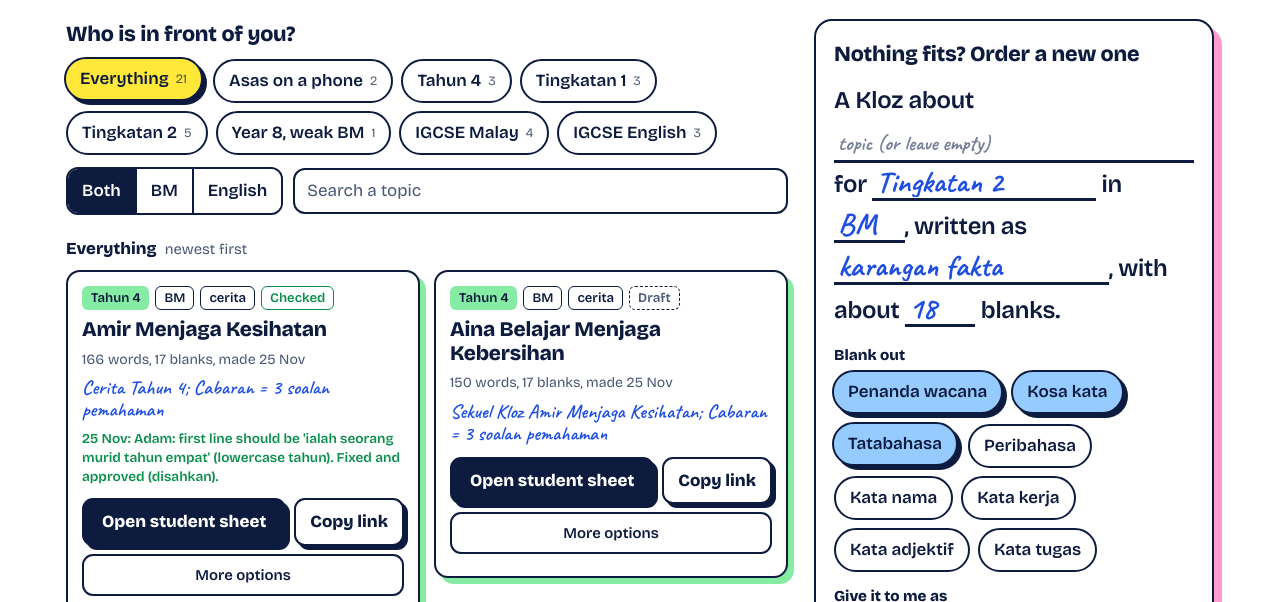
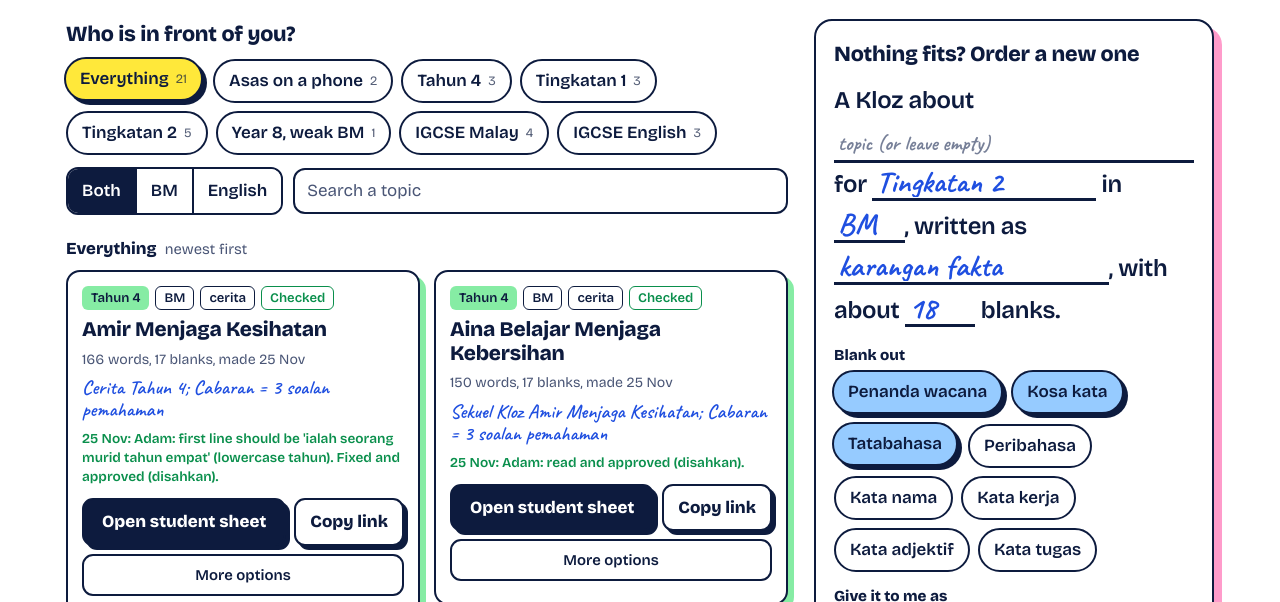
Before and after one commit to BiotechAdamNazir/kloz, a plain HTML site: page rak/index.html in a window 1280 px wide. Shown: the part 126-728 px from the top of the page. Drawn offline with nearby package versions, Linux system fonts and the light colour scheme.

Commit message:
Approve Kloz: Aina Belajar Menjaga Kebersihan
Co-Authored-By: Claude Opus 5.5 <noreply@anthropic.com>
Claude-Session: https://claude.ai/code/session_01JXLkGk6nyubPiPAiJqaAdK

```diff
--- a/catalog.json
+++ b/catalog.json
@@ -503,13 +503,18 @@
    "id": "bm-cerita-kebersihan-diri-t4",
    "kind": "studio",
    "made": "2026-11-25",
-   "log": [],
+   "log": [
+    {
+     "d": "2026-11-25",
+     "text": "Adam: read and approved (disahkan)."
+    }
+   ],
    "home": "github",
    "title": "Aina Belajar Menjaga Kebersihan",
    "lang": "bm",
    "level": "kssr-4",
    "jenis": "cerita",
-   "status": "draf",
+   "status": "disahkan",
    "source": "Claude draft 2026-11-25",
    "words": 150,
    "gaps": 17,
```
Also changed, not shown: essays/bm-cerita-kebersihan-diri-t4.json (+1 -1 lines), studio/kloz-studio.html (+1 -1 lines), w/bm-cerita-kebersihan-diri-t4-skema.json (+1 -1 lines), w/bm-cerita-kebersihan-diri-t4.json (+1 -1 lines).
